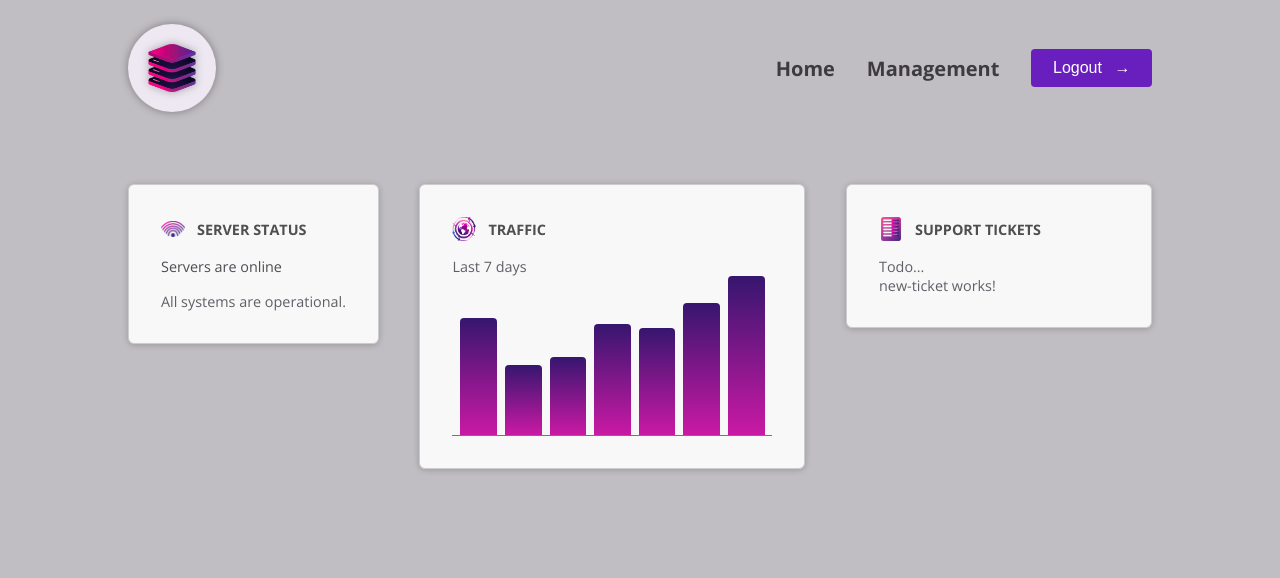
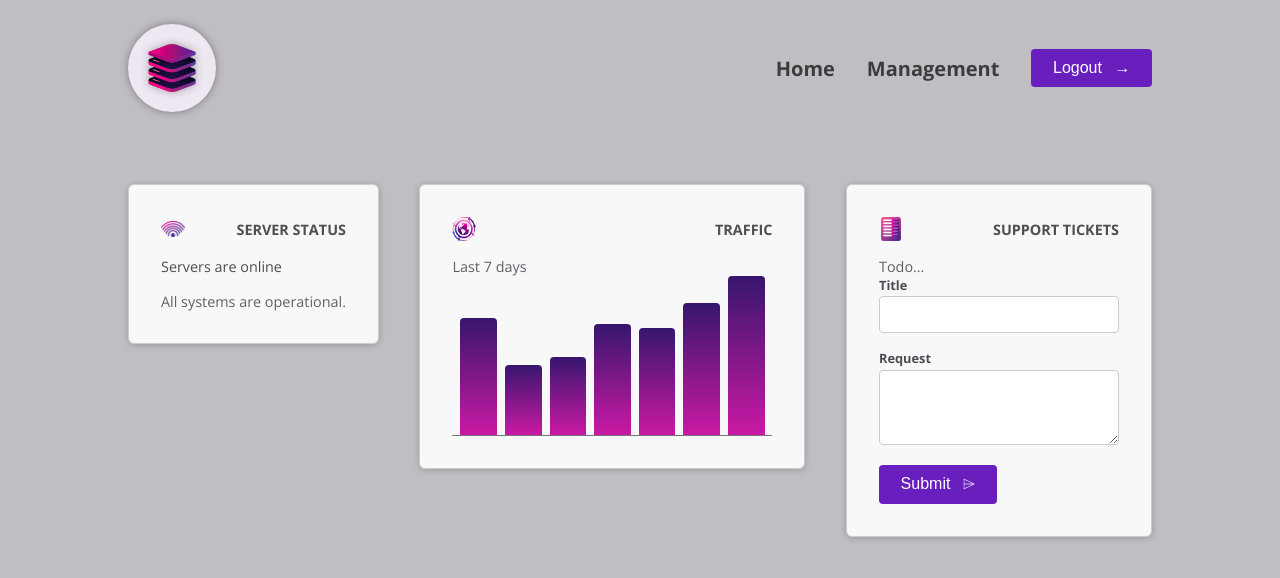
Before and after one commit to ErnesG/modular-angular-sample, an Angular app: page / in a window 1280 px wide. Shown: the top 578 px of the page. Built offline with nearby package versions, Linux system fonts and the light colour scheme.

Commit message:
styling new ticket form

```diff
--- a/src/app/components/tickets/new-ticket/new-ticket.component.html
+++ b/src/app/components/tickets/new-ticket/new-ticket.component.html
@@ -1 +1,20 @@
-<p>new-ticket works!</p>
+<form id="new-ticket">
+    <p>
+      <label>Title</label>
+      <input name="title" id="title" />
+    </p>
+    <p>
+      <label>Request</label>
+      <textarea name="request" id="request" rows="3"></textarea>
+    </p>
+    <p>
+      <button>
+        <span>
+          Submit
+        </span>
+        <span class="icon">
+          ⌲
+        </span>
+      </button>
+    </p>
+  </form>
--- a/src/styles.css
+++ b/src/styles.css
@@ -17,6 +17,60 @@ main {
   width: 80%;
   margin: 3rem 10%;
 }
+
+header {
+  padding: 0.75rem 0.1rem;
+  display: flex;
+  flex-direction: column;
+  gap: 1rem;
+  justify-content: space-between;
+  align-items: center;
+  font-size: 1rem;
+}
+
+#logo {
+  width: 5.5rem;
+  height: 5.5rem;
+  background-color: #eee8f2;
+  padding: 1.25rem;
+  border-radius: 50%;
+  box-shadow: 0 0 8px rgba(0, 0, 0, 0.35);
+}
+
+#logo img {
+  width: 100%;
+  height: 100%;
+  filter: drop-shadow(0 0 4px rgba(29, 29, 29, 0.35));
+}
+
+nav ul {
+  display: flex;
+  gap: 2rem;
+  list-style: none;
+  align-items: center;
+  padding: 0;
+  margin: 0;
+}
+
+nav ul li a {
+  color: #3e3b3e;
+  text-decoration: none;
+  font-weight: bold;
+}
+
+nav ul li a:hover {
+  color: #77207a;
+}
+
+@media (min-width: 768px) {
+  header {
+    font-size: 1.25rem;
+    flex-direction: row;
+    gap: 0;
+    padding: 1.5rem 10%;
+  }
+}
+
 #dashboard {
   display: flex;
   flex-direction: column;
@@ -115,7 +169,13 @@ p:last-of-type {
   box-shadow: 0 1px 6px 0 rgba(0, 0, 0, 0.2);
 }
 
-
+.dashboard-item header {
+  display: flex;
+  padding: 0;
+  gap: 0.75rem;
+  align-items: center;
+  margin-bottom: 1rem;
+}
 
 .dashboard-item header img {
   width: 1.5rem;
@@ -130,7 +190,11 @@ h2 {
   color: #504e50;
 }
 
-
+@media (min-width: 768px) {
+  .dashboard-item {
+    padding: 2rem;
+  }
+}
 
 button {
   display: inline-block;
@@ -157,3 +221,60 @@ button:hover {
 button:hover .icon {
   transform: translateX(4px);
 }
+
+#tickets {
+  display: flex;
+  flex-direction: column;
+  gap: 1.5rem;
+}
+
+#tickets ul {
+  list-style: none;
+  margin: 0;
+  padding: 0;
+  width: 15rem;
+}
+
+#tickets li {
+  margin: 0.5rem 0;
+}
+
+#tickets p {
+  margin: 0;
+  color: #4f4b53;
+}
+
+#tickets h2 {
+  margin: 0;
+  font-size: 1.1rem;
+  color: #38343c;
+}
+
+#new-ticket {
+  width: 15rem;
+}
+
+@media (min-width: 768px) {
+  #tickets {
+    flex-direction: row;
+  }
+}
+
+#new-ticket label {
+  display: block;
+  font-size: 0.8rem;
+  font-weight: bold;
+  margin-bottom: 0.15rem;
+  color: #4f4b53;
+}
+
+#new-ticket input,
+#new-ticket textarea {
+  width: 100%;
+  padding: 0.5rem;
+  border: 1px solid #ccc;
+  border-radius: 4px;
+  font: inherit;
+  font-size: 0.9rem;
+  color: #4f4b53;
+}
```
